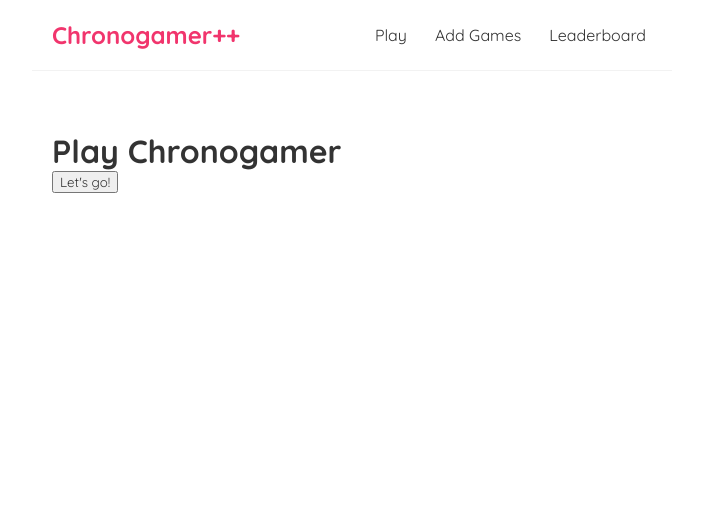
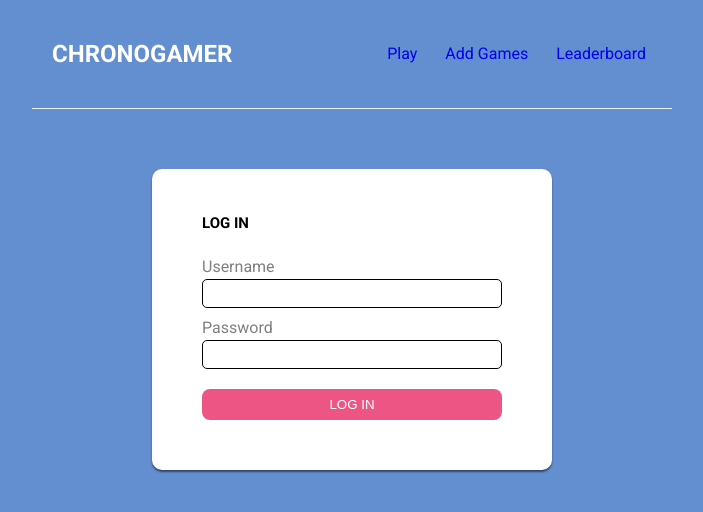
Before and after one commit to coderkai03/chronogamer, a React (Create React App) app: page / in a window 1280 px wide. Shown: the top 512 px of the page, without its empty margins (288-991 px from the left). Built offline with nearby package versions, Linux system fonts and the light colour scheme.

Commit message:
restyled css

```diff
--- a/src/Game/GameRounds.js
+++ b/src/Game/GameRounds.js
@@ -20,7 +20,7 @@ import axios from 'axios'
 
 const GameRounds = () => {
     const [rounds, setRounds] = useState(1)
-    const [url, setUrl] = useState('http://localhost:8080/games')
+    const [url, setUrl] = useState('http://localhost:8000/games')
     const [games, setGames] = useState([])
     const history = useHistory()
 
--- a/src/Game/Home.js
+++ b/src/Game/Home.js
@@ -13,9 +13,15 @@ const Home = () => {
 
     return (
         <div className="home">
-            <div>
-                <h1>Play Chronogamer</h1>
-                <button onClick={handleSubmit}>Let's go!</button>
+            <div className="add-form">
+                <h3>LOG IN</h3>
+                <form>
+                    <label for="uname">Username</label>
+                    <input type="text" id="uname" name="uname"/>
+                    <label for="password">Password</label>
+                    <input type="text" id="password" name="password"/>
+                    <button onClick={handleSubmit}>LOG IN</button>
+                </form>
             </div>
         </div>
     );
--- a/src/Navbar.js
+++ b/src/Navbar.js
@@ -3,7 +3,7 @@ import {Link} from 'react-router-dom'
 const Navbar = () => {
     return (
         <nav className="navbar">
-            <h1>Chronogamer++</h1>
+            <h1>CHRONOGAMER</h1>
             <div className="links">
                 <Link to='/'>Play</Link>
                 <Link to='/add-games' >Add Games</Link>
--- a/src/index.css
+++ b/src/index.css
@@ -1,10 +1,11 @@
-@import url('https://fonts.googleapis.com/css2?family=Quicksand:wght@300;400;500;600;700&display=swap');
+@import url('https://fonts.googleapis.com/css2?family=Roboto:wght@300;400;500;600;700&display=swap');
 
 /* base styles */
-* {
+body {
   margin: 0;
-  font-family: "Quicksand";
-  color: #333;
+  font-family: "Roboto";
+  color: #fff;
+  background-color: #638fd1;
 }
 .navbar {
   padding: 20px;
@@ -15,7 +16,7 @@
   border-bottom: 1px solid #f2f2f2;
 }
 .navbar h1 {
-  color: #f1356d;
+  color: #fff;
 }
 .navbar .links {
   margin-left: auto;
@@ -72,32 +73,55 @@
 
 /* add new picture form */
 .add-form {
-  max-width: 400px;
+  max-width: 300px;
   margin: 0 auto;
   text-align: center;
+  margin-bottom: 10px; /* Add margin to separate elements */
+  display: flex; /* Change display to flex */
+  flex-direction: column; /* Set flex-direction to column */
+  background-color: #fff;
+  color: #000;
+  padding: 20px;
+  border-radius: 10px;
+  box-shadow: 0px 2px 2px rgba(0,0,0,0.5);
+  padding: 30px 50px;
 }
 .add-form label {
   text-align: left;
   display: block;
+  padding-top: 10px;
+  color: rgba(0,0,0,0.5);
 }
 .add-form h2 {
   font-size: 20px;
   color: #f1356d;
   margin-bottom: 30px;
 }
+
+.add-form h3 {
+  align-self: start;
+  font-weight: 200px;
+  font-size: 15px;
+}
+
 .add-form input, .add-form textarea, .add-form select {
   width: 100%;
-  padding: 6px 10px;
-  margin: 10px 0;
-  border: 1px solid #ddd;
+  border: 1px solid #000;
   box-sizing: border-box;
   display: block;
+  color: #000;
+  border-radius: 5px;
+  font-size: 20px;
+  margin-top: 3px;
+  padding: 2px;
 }
 .add-form button {
-  background: #f1356d;
+  background: #ed5684;
   color: #fff;
   border: 0;
   padding: 8px;
   border-radius: 8px;
   cursor: pointer;
+  margin: 20px 0px;
+  width: 100%;
 }
```
